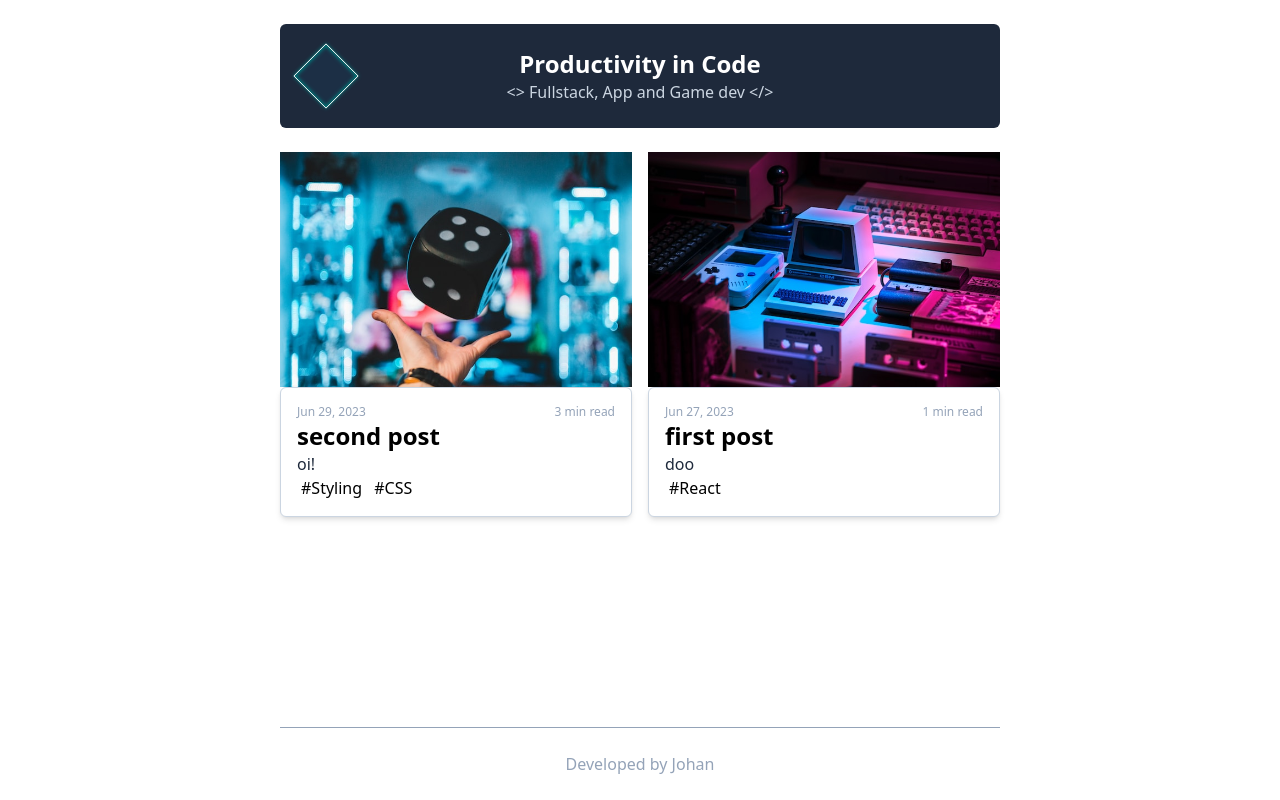
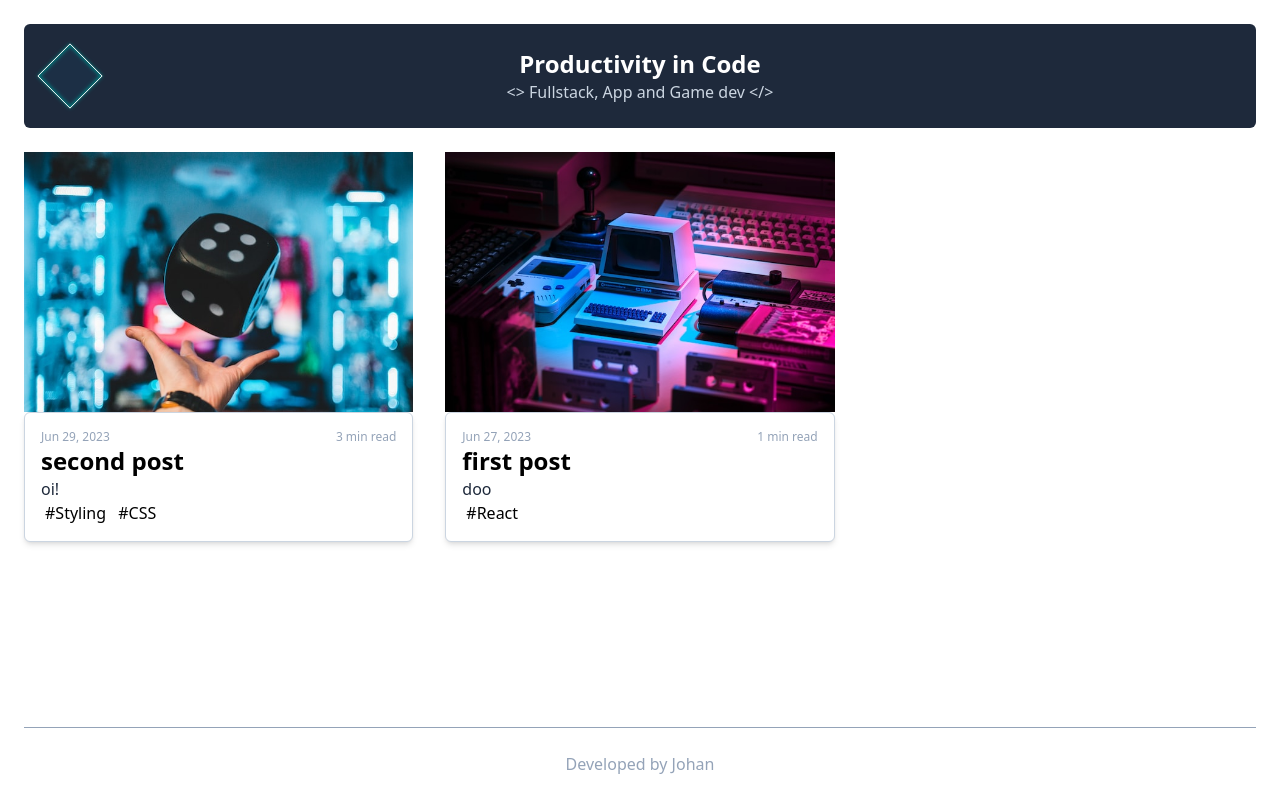
Before and after one commit to Johan-Melin/jm-blog, a Next.js app: page / in a window 1280 px wide. Built offline with nearby package versions, Linux system fonts and the light colour scheme.

Commit message:
full width, 3 columns

```diff
--- a/app/layout.tsx
+++ b/app/layout.tsx
@@ -57,7 +57,7 @@ export default function RootLayout({
   return (
     <html lang="en">
       <body>
-        <div className="flex flex-col max-w-3xl min-h-screen px-6 mx-auto">
+        <div className="flex flex-col min-h-screen px-6 mx-auto">
           {header}
           <div className="flex-grow">{children}</div>
           {footer}
--- a/app/page.tsx
+++ b/app/page.tsx
@@ -14,6 +14,8 @@ export default function Home() {
     <PostPreview key={post.slug} {...post} />
   ));
   return (
-    <div className="grid grid-cols-1 gap-4 md:grid-cols-2">{postPreviews}</div>
+    <div className="grid grid-cols-1 gap-8 md:grid-cols-3 sm:grid-cols-2">
+      {postPreviews}
+    </div>
   );
 }
--- a/components/PostPreview.tsx
+++ b/components/PostPreview.tsx
@@ -13,8 +13,14 @@ import Image from "next/image";
 
 const PostPreview = (props: PostMetadata) => {
   return (
-    <Link href={`/posts/${props.slug}`}>
-      <Image src={`/images/${props.image}`} alt="" width="640" height="426" />
+    <div>
+      <Image
+        src={`/images/${props.image}`}
+        alt=""
+        width="640"
+        height="426"
+        className="w-full"
+      />
       <div className="p-4 bg-white border rounded-md shadow-md border-light">
         <div className="flex flex-row justify-between">
           <p className="text-xs text-gray">
@@ -27,13 +33,15 @@ const PostPreview = (props: PostMetadata) => {
           </p>
           <p className="text-xs text-gray">{props.time} min read</p>
         </div>
-        <h2 className="text-2xl font-bold hover:text-link">{props.title}</h2>
+        <Link href={`/posts/${props.slug}`}>
+          <h2 className="text-2xl font-bold hover:text-link">{props.title}</h2>
+        </Link>
         <p className="text-dark">{props.subtitle}</p>
         {props.tags.map((tag) => (
           <span className="p-1 rounded-md hover:bg-light">#{tag} </span>
         ))}
       </div>
-    </Link>
+    </div>
   );
 };
 
```
